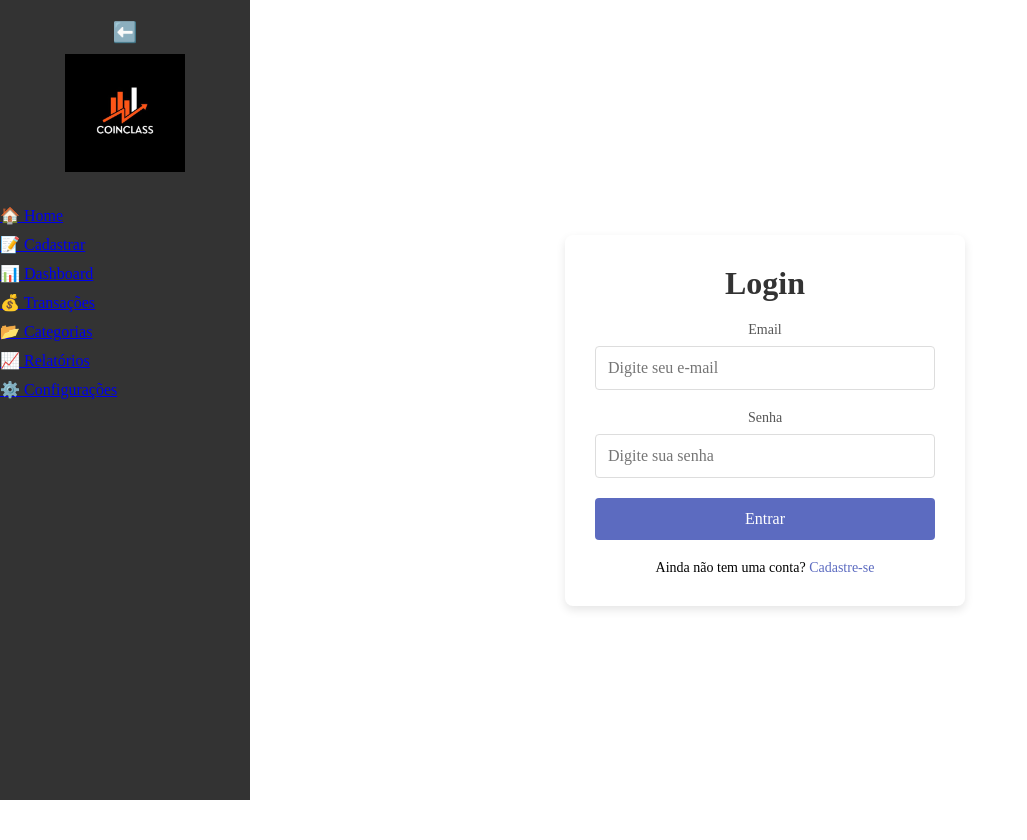
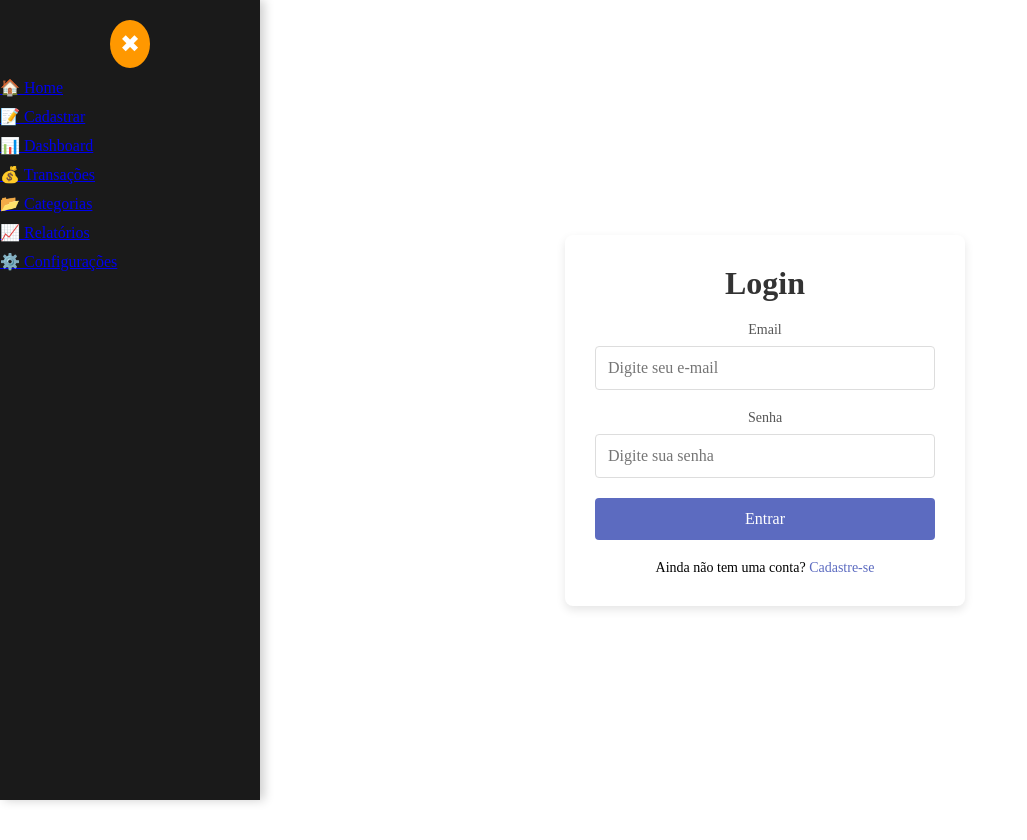
Before and after one commit to Chavesz/coinclass, a Vue app in the folder front/: page /AppReports in a window 1280 px wide. Shown: the whole page, without its empty margins (0-1027 px from the left). Built offline with nearby package versions, Linux system fonts and the light colour scheme.

Commit message:
Ajustando layout lateral.

```diff
--- a/front/src/components/AppSidebar.vue
+++ b/front/src/components/AppSidebar.vue
@@ -2,12 +2,9 @@
   <div>
     <nav :class="['sidebar', { 'sidebar-collapsed': isCollapsed }]">
       <button class="toggle-btn" @click="toggleSidebar">
-        {{ isCollapsed ? '➡️' : '⬅️' }}
+        <span v-if="isCollapsed">☰</span>
+        <span v-else>✖</span>
       </button>
-
-      <div v-if="!isCollapsed" class="logo">
-        <img src="/coinclass.png" alt="CoinClass Logo" class="logo-img">
-      </div>
 
       <ul>
         <li><router-link to="/">🏠 Home</router-link></li>
@@ -41,9 +38,9 @@ export default {
 <style scoped>
 /* Sidebar */
 .sidebar {
-  width: 250px;
+  width: 260px;
   height: 100vh;
-  background-color: #333;
+  background-color: #1a1a1a;
   color: white;
   position: fixed;
   top: 0;
@@ -53,26 +50,27 @@ export default {
   align-items: center;
   padding-top: 20px;
   transition: width 0.3s ease;
+  box-shadow: 4px 0 10px rgba(0, 0, 0, 0.2);
 }
 
-/* Sidebar recolhida */
 .sidebar-collapsed {
-  width: 70px;
+  width: 100px;
 }
 
 /* Botão recolher/expandir */
 .toggle-btn {
-  background: none;
+  background: #ff9800;
   border: none;
   color: white;
-  font-size: 20px;
+  font-size: 24px;
   cursor: pointer;
-  margin-bottom: 10px;
-  transition: transform 0.3s ease;
+  padding: 10px;
+  border-radius: 50%;
+  transition: background 0.3s ease;
 }
 
-.sidebar-collapsed .toggle-btn {
-  transform: rotate(180deg);
+.toggle-btn:hover {
+  background: #e68900;
 }
 
 /* Logo */
@@ -82,7 +80,7 @@ export default {
 }
 
 .logo-img {
-  width: 120px;
+  width: 140px;
   height: auto;
 }
 
@@ -101,16 +99,18 @@ li {
 router-link {
   display: block;
   width: 100%;
-  padding: 12px;
+  padding: 14px;
   text-decoration: none;
   color: white;
   transition: background 0.3s;
   white-space: nowrap;
+  font-size: 18px;
 }
 
 router-link:hover {
-  background: #444;
-  border-left: 4px solid #5c6bc0;
-  padding-left: 16px;
+  background: #ff9800;
+  color: black;
+  padding-left: 20px;
+  transition: 0.3s;
 }
 </style>
```
